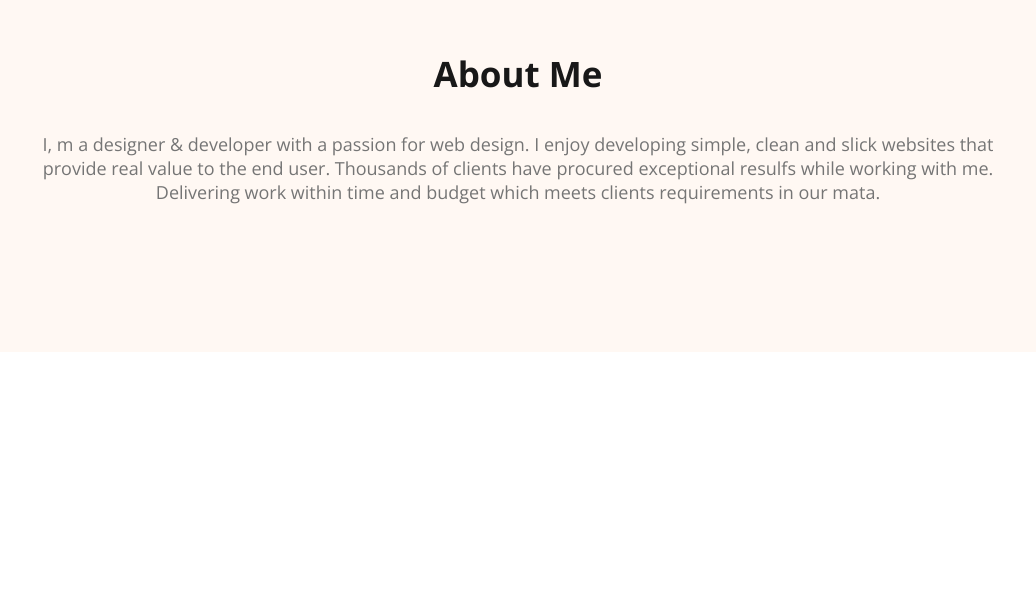
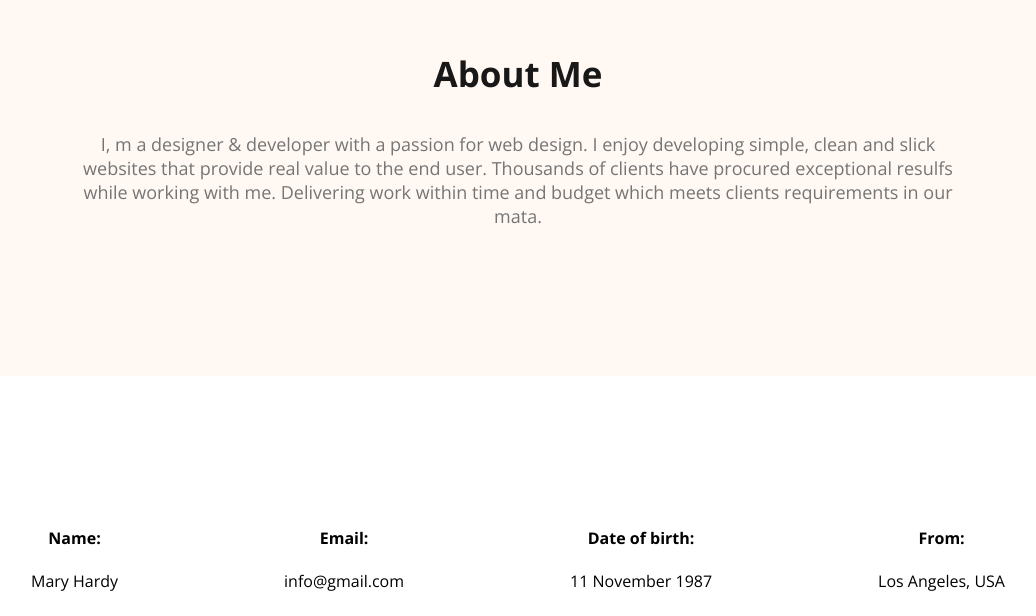
Before and after one commit to 96rubel/webdeveloper-portfolio, a plain HTML site: page index.html in a window 1280 px wide. Shown: the part 1013-1629 px from the top of the page, without its empty margins (122-1158 px from the left). Before the commit the page ends 1495 px from the top, so only its background shows below. Drawn offline with nearby package versions, Linux system fonts and the light colour scheme.

Commit message:
added about infotmation

```diff
--- a/index.html
+++ b/index.html
@@ -41,6 +41,26 @@
                 while working with me. Delivering work within time and budget which meets clients requirements in our
                 mata.</p>
         </section>
+        <div class="about-info-container">
+            <!-- .about-info*4>h4.info-title+p.info-description -->
+            <div class="about-info">
+                <h4 class="info-title">Name:</h4>
+                <p class="info-description">Mary Hardy </p>
+            </div>
+            <div class="about-info">
+                <h4 class="info-title">Email:</h4>
+                <p class="info-description">info@gmail.com</p>
+            </div>
+            <div class="about-info">
+                <h4 class="info-title">Date of birth:</h4>
+                <p class="info-description">11 November 1987</p>
+            </div>
+            <div class="about-info">
+                <h4 class="info-title">From:</h4>
+                <p class="info-description">Los Angeles, USA</p>
+            </div>
+        </div>
+
 
     </main>
     <footer>
--- a/styles/portfolio.css
+++ b/styles/portfolio.css
@@ -83,7 +83,11 @@ nav a{
     margin-top: 5px;
     margin-bottom: 20px;
 }
-/* }main section style */
+/* main section style */
+main{
+    max-width: 1140px;
+    margin: 0px auto;
+}
 
 /* about section style */
 
@@ -93,3 +97,10 @@ nav a{
     background: #FFF8F3;
     margin: 130px 0px;
 }
+.about-info-container{
+    display: flex;
+    justify-content: space-around;
+}
+.about-info{
+    text-align: center;
+}
```
